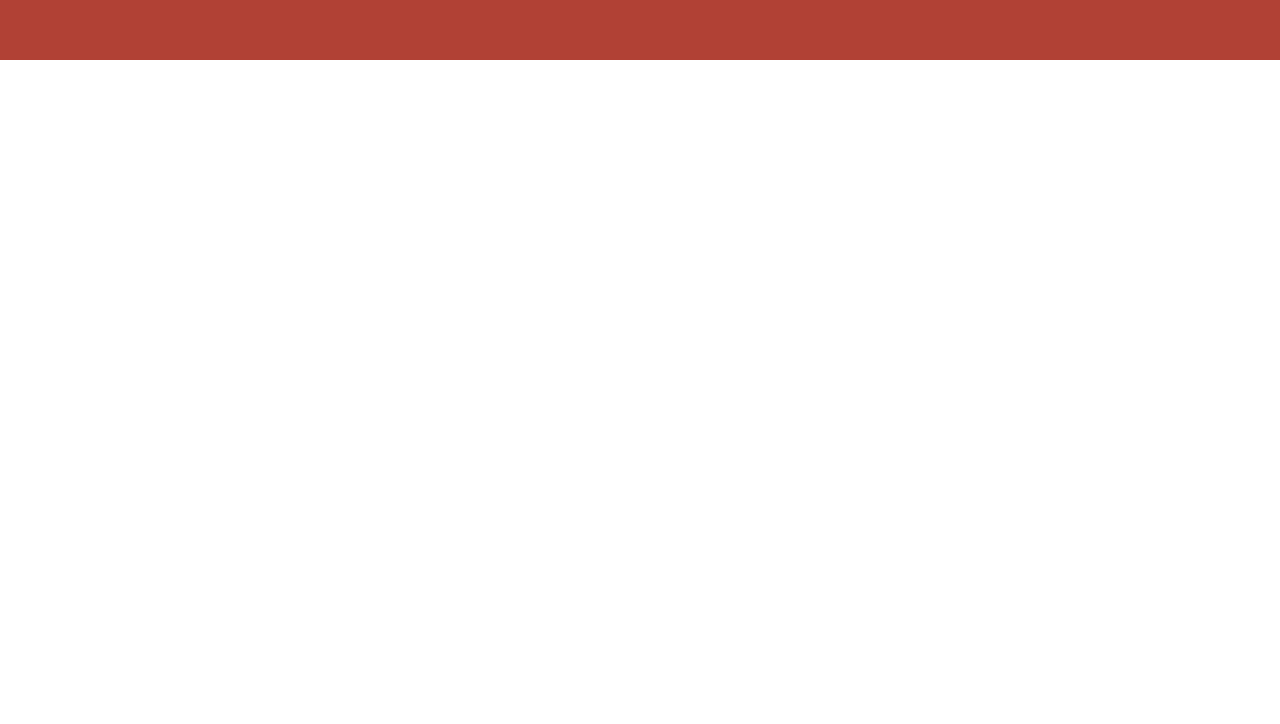
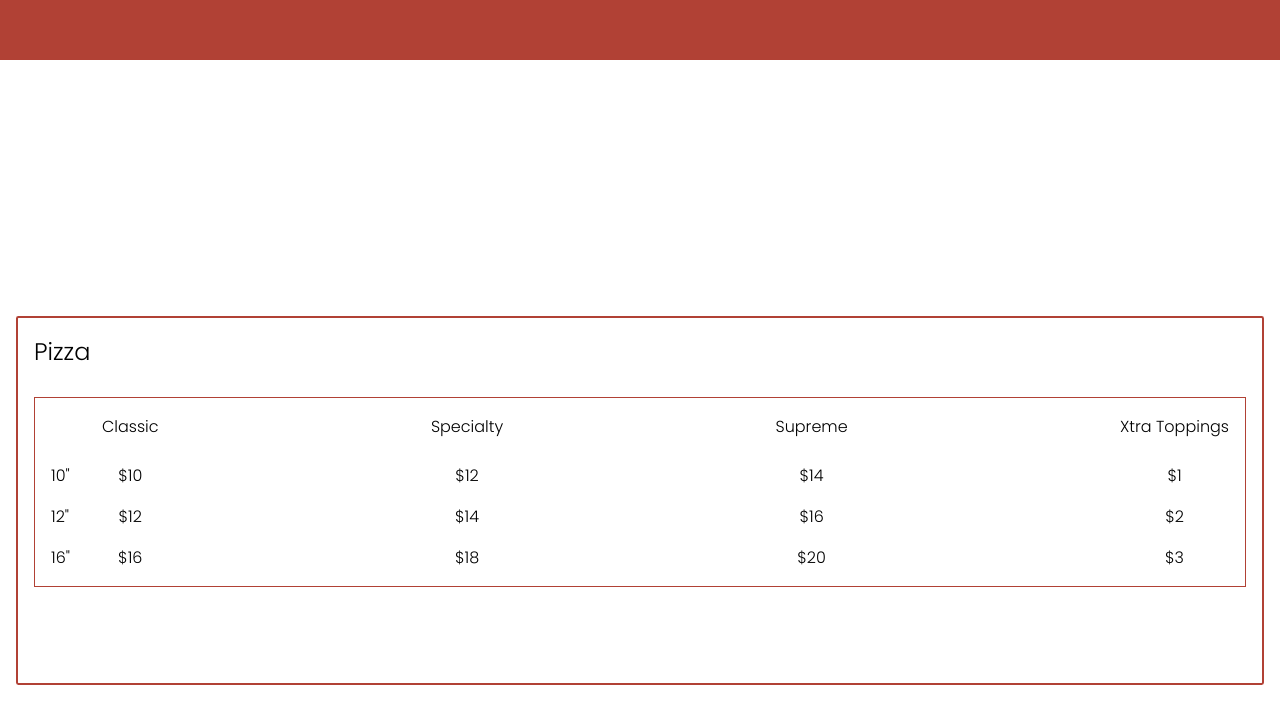
Before and after one commit to Cedrus32/Restaurant-Page, a website built with webpack: page dist/index.html in a window 1280 px wide. Shown: the part 740-1464 px from the top of the page. Before the commit the page ends 800 px from the top, so only its background shows below. Built offline with Linux system fonts and the light colour scheme; a web font is replaced by a local one.

Commit message:
Set styling for pizza prices

```diff
--- a/src/styles/colors.css
+++ b/src/styles/colors.css
@@ -18,3 +18,15 @@
 #home {
     background-color: var(--accent);
 }
+
+    #hero h1 {
+        color: var(--light);
+    }
+
+#menu-container {
+    border: var(--thick) solid var(--accent);
+}
+
+    #pizza-prices {
+        border: var(--thin) solid var(--accent);
+    }
--- a/src/styles/layout.css
+++ b/src/styles/layout.css
@@ -3,7 +3,8 @@
 /* GLOBAL */
 
 :root {
-    /* /// */
+    --container-gap: 1em;
+    --container-pad: 1em;
 }
 
 * {
@@ -36,6 +37,8 @@
 /* DEFAULT */
 
 body {
+    grid-template-columns: 1fr;
+    grid-template-rows: 9fr;
     grid-template-areas: 'nav'
                          'main';
 
@@ -80,11 +83,13 @@ main {
 }
 
     section {
-        height: 100vh;
+        min-height: 100vh;
         width: 100%;
 
-        padding-top: 10vh;
+        padding: calc(10vh + 1em) 1em 1em;
     }
+
+    /* home page */
 
     #home,
     #hero {
@@ -96,3 +101,100 @@ main {
         #hero {
             flex-flow: column;
         }
+
+    /* menu page */
+
+    #menu {
+        display: flex;
+        justify-content: center;
+        align-items: center;
+    }
+
+        #menu-container {
+            display: grid;
+            grid-template-rows: auto;
+            grid-template-columns: 1fr;
+            grid-template-areas: 'pizzas'
+                                 'sides'
+                                 'drinks'
+                                 'extras';
+            gap: var(--container-gap);
+
+            width: inherit;
+            padding: var(--container-pad);
+        }
+
+            #pizzas {
+                grid-area: pizzas;
+
+                display: grid;
+                grid-template-columns: 1fr;
+                grid-template-rows: auto;
+                grid-template-areas: 'header'
+                                     'prices'
+                                     'toppings'
+                                     'list';
+                gap: var(--container-gap);
+            }
+
+                #pizzas h2 {
+                    grid-area: header;
+                }
+
+                #pizza-prices {
+                    grid-area: prices;
+
+                    display: grid;
+                    grid-template-columns: auto 1fr;
+                    grid-template-rows: auto;
+                    grid-template-areas: '.     categories'
+                                         'sizes categories';
+                    gap: var(--container-gap);
+
+                    padding: var(--container-pad);
+                }
+
+                    #sizes {
+                        grid-area: sizes;
+
+                        display: flex;
+                        flex-flow: column;
+                        gap: var(--container-gap);
+
+                        padding-right: var(--container-pad);
+                    }
+
+                    #price-categories {
+                        grid-area: categories;
+
+                        display: flex;
+                        justify-content: space-between;
+                        gap: var(--container-gap);
+                    }
+
+                        .category {
+                            display: flex;
+                            flex-flow: column;
+                            align-items: center;
+                            gap: var(--container-gap);
+                        }
+
+                #pizza-toppings {
+                    grid-area: toppings;
+                }
+
+                #pizza-list {
+                    grid-area: list;
+                }
+
+            #sides {
+                grid-area: sides;
+            }
+
+            #drinks {
+                grid-area: drinks;
+            }
+
+            #extras {
+                grid-area: extras;
+            }
--- a/src/styles/reset.css
+++ b/src/styles/reset.css
@@ -40,7 +40,7 @@ h1 {
 
 h2, h3, h4, h5, h6 {
     margin-top: 0;
-    margin-bottom: 0.5rem;
+    margin-bottom: 0.5em;
 }
 
 /* standardize margins for `p` elements across browsers */
--- /dev/null
+++ b/src/styles/shaping.css
@@ -0,0 +1,3 @@
+#menu-container {
+    border-radius: calc(1em * 0.15);
+}
--- a/src/styles/typo.css
+++ b/src/styles/typo.css
@@ -2,7 +2,7 @@
 
 :root {
     --base-shrink: 1.15vw;
-    /* --base: calc(0.05rem + var(--base-shrink)); */
+    /* --base: /// ; */
 }
 
 body {
@@ -25,5 +25,9 @@ body {
 
 #hero h1 {
     font-family: 'Autour One', cursive;
-    color: var(--light);
+    /* font size set in reset.css */
 }
+
+#menu-container div > h2 {
+    font-size: 1.5em;
+}
```
Also changed, not shown: dist/index.html, dist/index.main.js.
